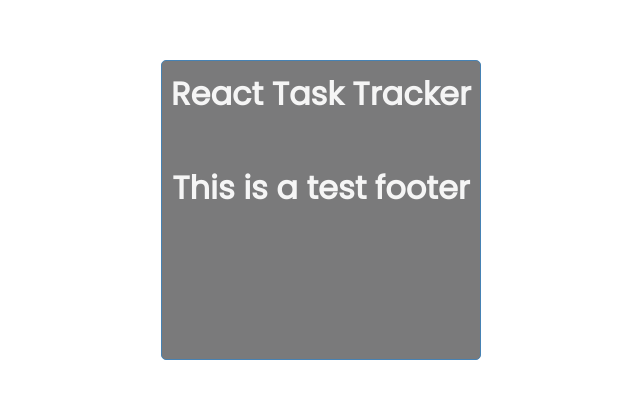
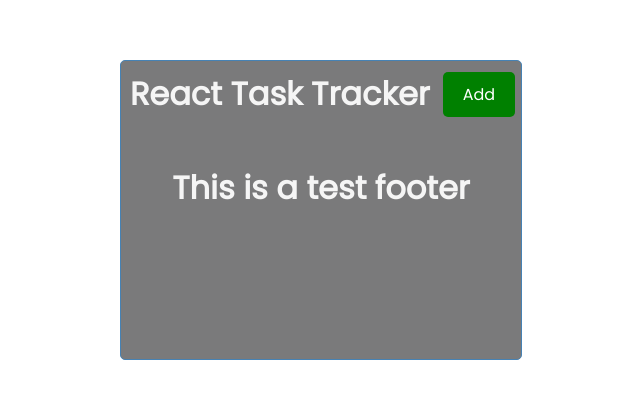
Before and after one commit to ibrahimrahimi/tackt-tracker-react, a React (Create React App) app in the folder tack-tracker/: page / in a window 1280 px wide. Shown: the part 190-588 px from the top of the page, without its empty margins (319-959 px from the left). Built offline with nearby package versions, Linux system fonts and the light colour scheme.

Commit message:
Add Button component.

```diff
--- a/tack-tracker/package.json
+++ b/tack-tracker/package.json
@@ -6,6 +6,7 @@
     "@testing-library/jest-dom": "^5.16.5",
     "@testing-library/react": "^13.4.0",
     "@testing-library/user-event": "^13.5.0",
+    "npm-watch": "^0.11.0",
     "react": "^18.2.0",
     "react-dom": "^18.2.0",
     "react-scripts": "5.0.1",
--- a/tack-tracker/public/index.html
+++ b/tack-tracker/public/index.html
@@ -2,42 +2,19 @@
 <html lang="en">
   <head>
     <meta charset="utf-8" />
-    <link rel="icon" href="%PUBLIC_URL%/favicon.ico" />
     <meta name="viewport" content="width=device-width, initial-scale=1" />
     <meta name="theme-color" content="#000000" />
     <meta
       name="description"
       content="Web site created using create-react-app"
     />
-    <link rel="apple-touch-icon" href="%PUBLIC_URL%/logo192.png" />
-    <!--
-      manifest.json provides metadata used when your web app is installed on a
-      user's mobile device or desktop. See https://developers.google.com/web/fundamentals/web-app-manifest/
-    -->
+
     <link rel="manifest" href="%PUBLIC_URL%/manifest.json" />
-    <!--
-      Notice the use of %PUBLIC_URL% in the tags above.
-      It will be replaced with the URL of the `public` folder during the build.
-      Only files inside the `public` folder can be referenced from the HTML.
 
-      Unlike "/favicon.ico" or "favicon.ico", "%PUBLIC_URL%/favicon.ico" will
-      work correctly both with client-side routing and a non-root public URL.
-      Learn how to configure a non-root public URL by running `npm run build`.
-    -->
-    <title>React App</title>
+    <title>Task Tracker</title>
   </head>
   <body>
     <noscript>You need to enable JavaScript to run this app.</noscript>
     <div id="root"></div>
-    <!--
-      This HTML file is a template.
-      If you open it directly in the browser, you will see an empty page.
-
-      You can add webfonts, meta tags, or analytics to this file.
-      The build step will place the bundled scripts into the <body> tag.
-
-      To begin the development, run `npm start` or `yarn start`.
-      To create a production bundle, use `npm run build` or `yarn build`.
-    -->
   </body>
 </html>
--- /dev/null
+++ b/tack-tracker/src/components/Button.js
@@ -0,0 +1,27 @@
+import PropTypes from 'prop-types'
+import React from 'react'
+
+const Button = ({color, text, onClick}) => {
+
+  return (
+    <button
+      onClick={onClick}
+      style={{ backgroundColor: color }}
+      className='btn'
+    >
+      {text}
+    </button>
+  )
+}
+
+Button.defaultProps = {
+    color: 'steelBlue',
+}
+
+Button.propTypes = {
+    text: PropTypes.string,
+    color: PropTypes.string,
+    onClick: PropTypes.func,
+}
+
+export default Button
--- a/tack-tracker/src/components/Header.js
+++ b/tack-tracker/src/components/Header.js
@@ -1,15 +1,19 @@
 import PropTypes from 'prop-types'
-
+import Button from './Button'
 import React from 'react'
 
 const Header = ({title}) => {
-  return (
+    const onClick = () => {
+        console.log('Click');
+    }
+
+    return (
     <header className='header'>
         <h1>{title}</h1>
-        <p className='p'>This is a test paragraph!</p>
+        <Button color='green' text="Add" onClick={onClick}/>
     </header>
-  )
-}
+    )
+    }
 
 Header.defaultProps = {
     title: 'Task Tracker',
```
Also changed, not shown: 1 other file (tests, documents, lock files or other folders).
